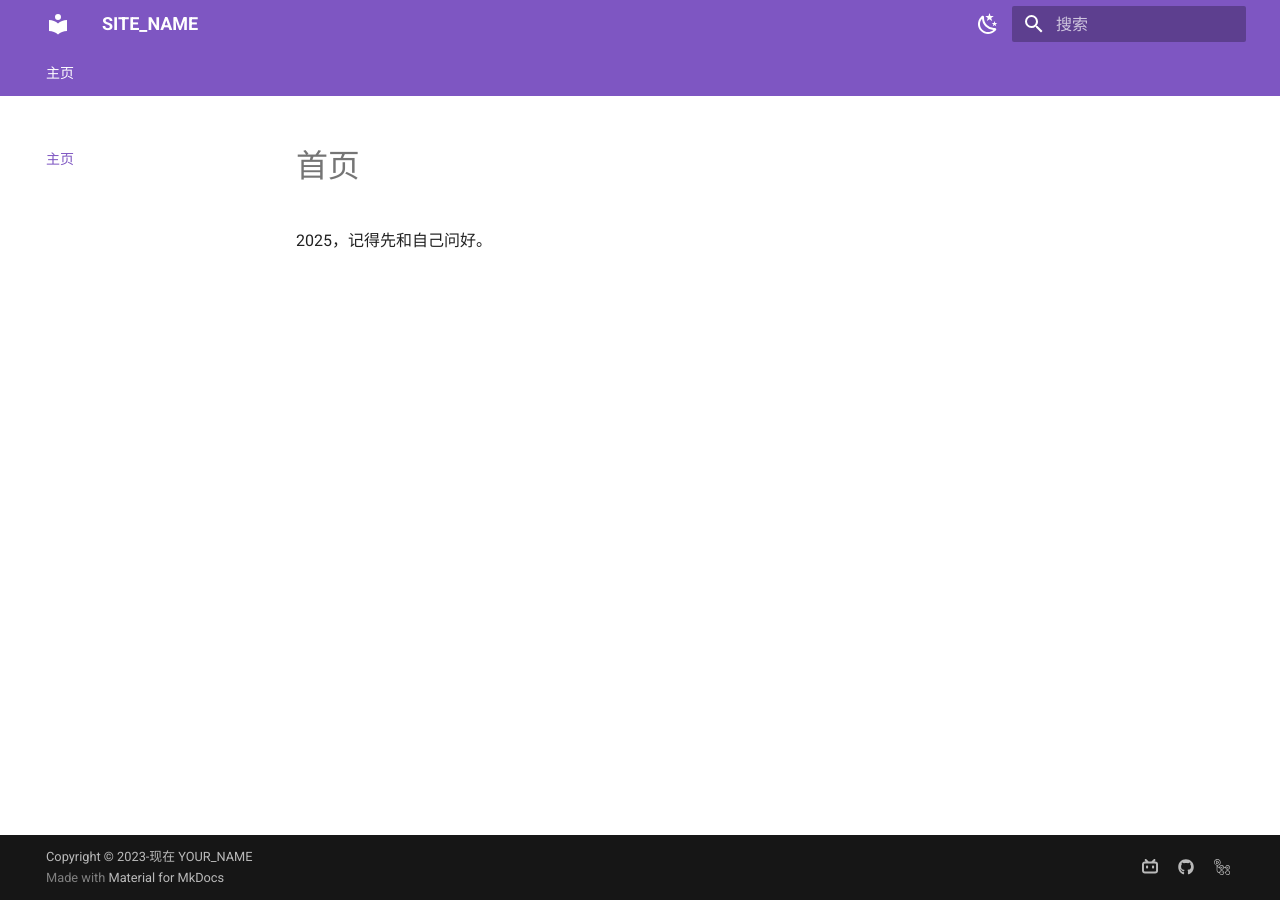
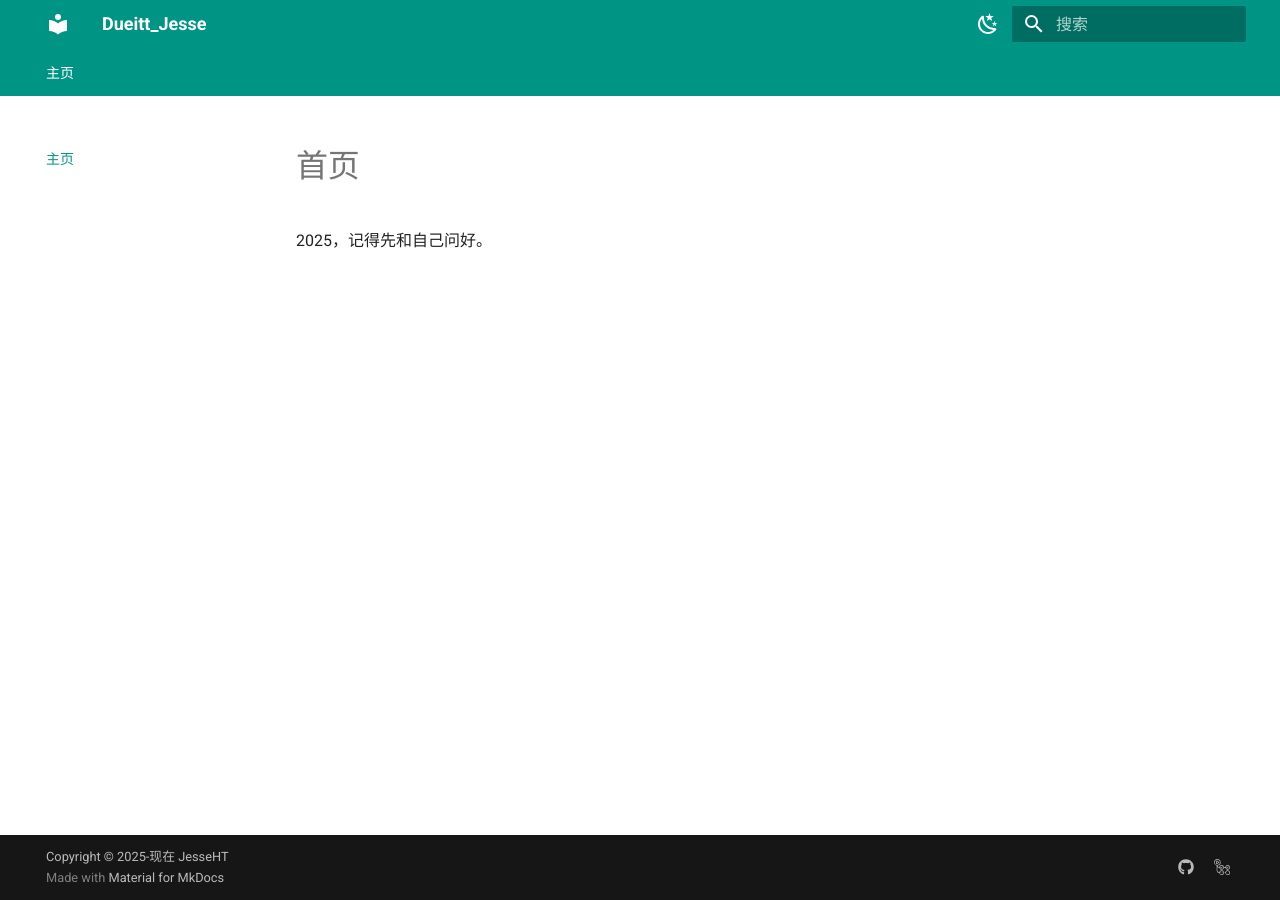
Before and after one commit to JesseHaoTian/HTBlog, an MkDocs documentation site: the page built from docs/index.md, in a window 1280 px wide. Built offline with MkDocs 1.6.1 and Material for MkDocs 9.7.7, drawn with Linux system fonts in a browser that asks for light colours.

Commit message:
2025-01-04_22:21:50 update

```diff
--- a/mkdocs.yml
+++ b/mkdocs.yml
@@ -1,17 +1,17 @@
-site_name: SITE_NAME
+site_name: Dueitt_Jesse
 theme:
   name: material
   icon:
     logo: material/library
   palette:
     - scheme: default # 日间模式
-      primary: deep purple # 上方的
+      primary: teal # 上方的
       accent: deep orange # 链接等可交互元件的高亮色
       toggle:
         icon: material/weather-night # 图标
         name: 切换至夜间模式 # 鼠标悬浮提示
     - scheme: slate # 夜间模式
-      primary: deep purple
+      primary: teal
       accent: deep orange
       toggle:
         icon: material/weather-sunny
@@ -63,15 +63,12 @@ extra_css:
 extra:
   homepage: HOMEPAGE
   social: # icons
-    - icon: fontawesome/brands/bilibili
-      link: YOUR_BILIBILI_LINK
-      name: Bilibili | YOUR_NAME # 鼠标悬浮提示
     - icon: fontawesome/brands/github
-      link: YOUR_GITHUB_LINK
-      name: GitHub | YOUR_NAME
+      link: https://github.com/JesseHaoTian/
+      name: GitHub | JesseHaoTian
     - icon: simple/githubactions
-      link: THIS_REPO_ACTION
+      link: https://github.com/JesseHaoTian/HTBlog/actions
       name: GitHub Actions
 
 ## [bottom-left corner]
-copyright: Copyright &copy; 2023-现在 YOUR_NAME # 左下角的版权声明
+copyright: Copyright &copy; 2025-现在 JesseHT # 左下角的版权声明
```
